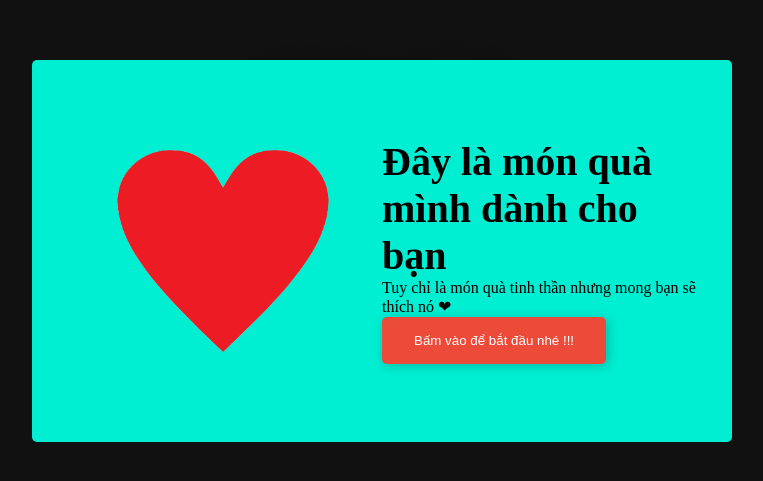
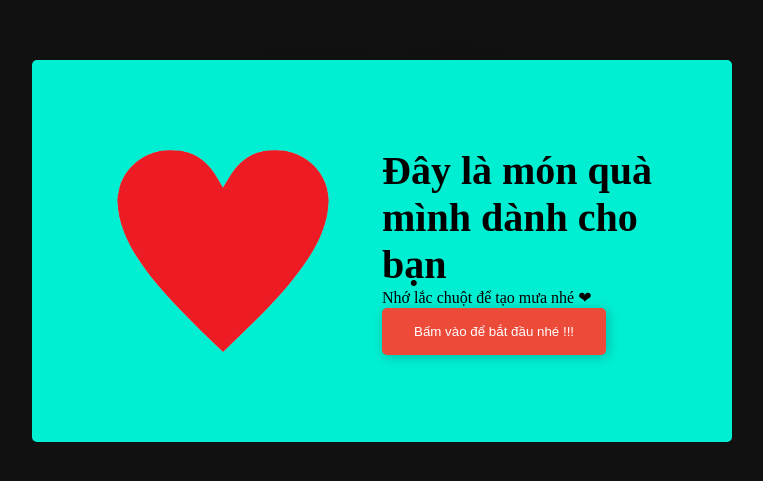
Before and after one commit to taksanzu/Confess-to-crush, a plain HTML site: page index.html in a window 1280 px wide. Shown: the part 149-630 px from the top of the page, without its empty margins (258-1021 px from the left). Drawn offline with Linux system fonts and the light colour scheme.

Commit message:
Update index.html

```diff
--- a/index.html
+++ b/index.html
@@ -11,7 +11,7 @@
         <img class="modal__img" src="heart.png">
         <div class="modal__content">
             <h1 class="modal__title">Đây là món quà mình dành cho bạn<h1>
-            <p class="modal__paragraph">Tuy chỉ là món quà tinh thần nhưng mong bạn sẽ thích nó ❤</p>
+            <p class="modal__paragraph">Nhớ lắc chuột để tạo mưa nhé ❤</p>
             <button class="modal__button">Bấm vào để bắt đầu nhé !!!</button>
         </div>
     </div>
```
